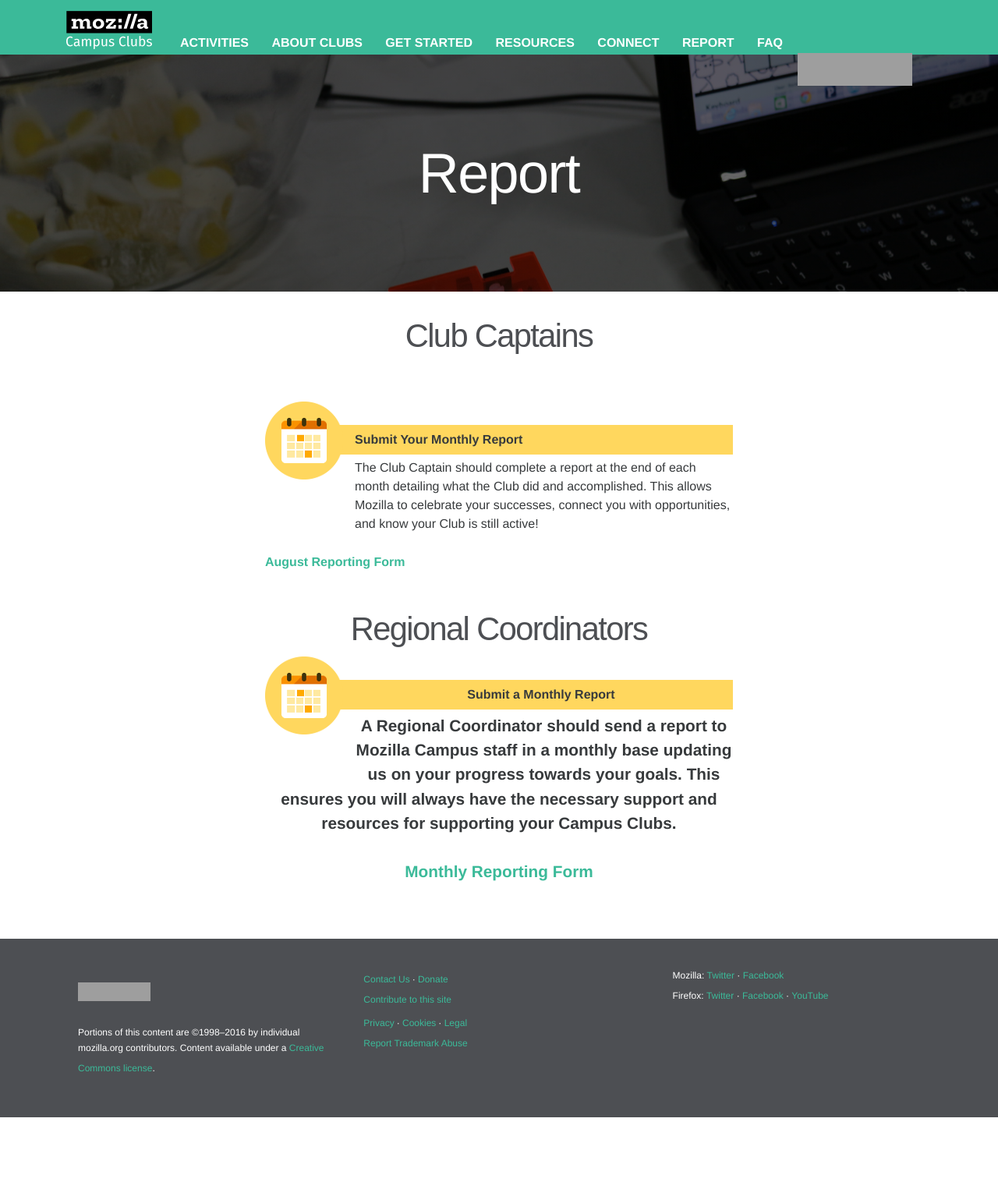
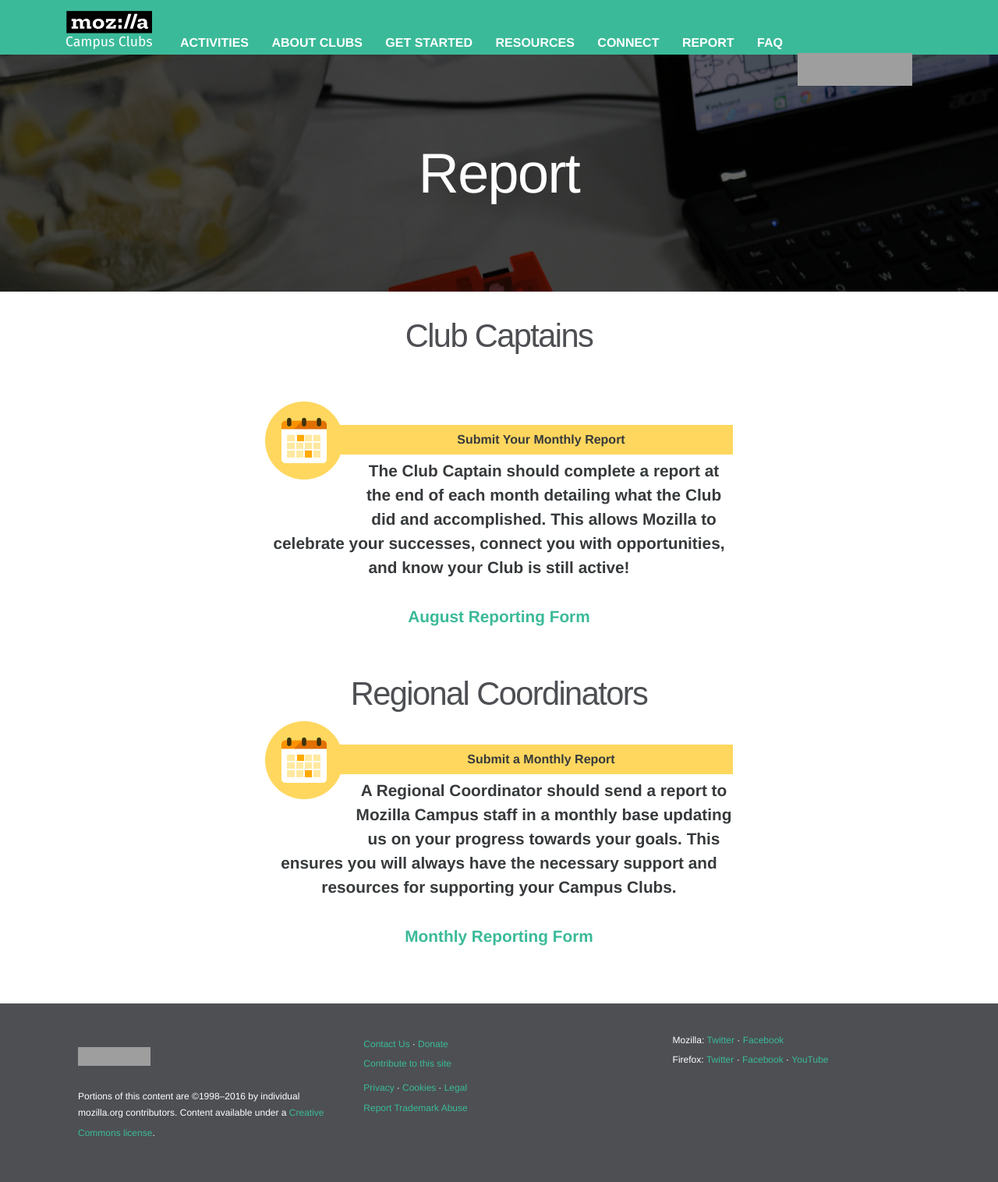
Before and after one commit to mozilla/mozilla-campus-clubs, a Jekyll site: the page built from _pages/report.md, in a window 1280 px wide. Shown: the whole page at 78% size. Built offline with Jekyll 4.4.1, drawn with Linux system fonts in a browser that asks for light colours; some web fonts are replaced; before the commit the page ends 1433 px from its top, so only the background shows below that; grey boxes are pictures that could not be loaded.

Commit message:
This solves #172
The formatting and centring issue of the REPORT page can be solved by importing the action and clear classes to the div.

```diff
--- a/_pages/report.md
+++ b/_pages/report.md
@@ -12,7 +12,7 @@ ref: resources
 &nbsp;
 
 
-<div class="resources">
+<div class="resources action clear">
   <img src="/static/img/calendar.png" alt="">
   <div class="head-link">Submit Your Monthly Report</div>
   <span>
@@ -33,7 +33,7 @@ ref: resources
 
 {: .action}
 
-<div class="resources">
+<div class="resources action clear">
   <img src="/static/img/calendar.png" alt="">
   <div class="head-link">Submit a Monthly Report</div>
   <span>A Regional Coordinator should send a report to Mozilla Campus staff in a monthly base updating us on your progress towards your goals. This ensures you will always have the necessary support and resources for supporting your Campus Clubs.
```
